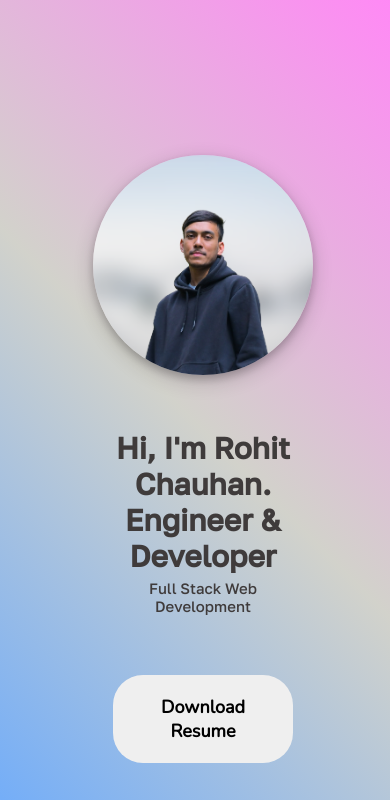
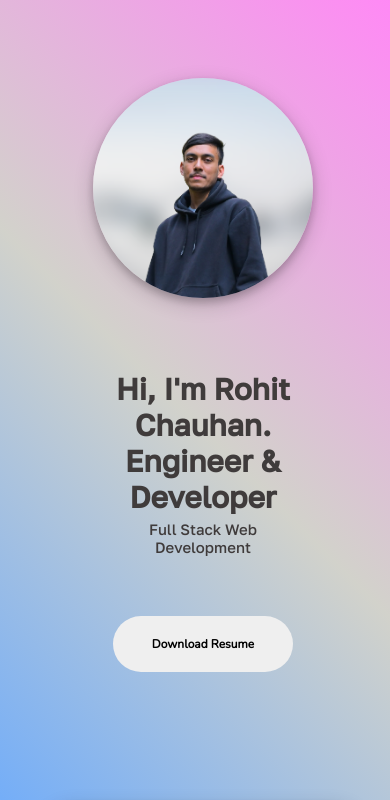
Before and after one commit to RohitChauhan98/Portfolio, a plain HTML site: page index.html in a window 390 px wide. Shown: the top 800 px of the page. Drawn offline with nearby package versions, Linux system fonts and the light colour scheme.

Commit message:
Resposiveness

```diff
--- a/style.css
+++ b/style.css
@@ -1,4 +1,9 @@
+body{
+    min-height: 100vh;
+    width:100vw;
+    overflow-x:hidden;
 
+}
 
 /* PAGE 1 */
 
@@ -188,32 +193,27 @@ input:focus {
 /* Responsiveness */
 @media only screen and (max-width: 500px) {
 
-    html{
-        margin: 0px;
-        padding: 0px;
-        width: 100vw;
-        height: 100vh;
-    }
+
 
     .grid-container {
         display: block;
     }
 
     .intro {
-        display: grid;
+        display: flex;
+        flex-direction: column-reverse;
         font-family: 'Golos Text', sans-serif;
         /* color: rgb(63, 59, 59); */
         font-size: 15px;
-        margin: 100px auto;
-        /* width: 100vw; */
+        margin: 50px auto;
 
     }
 
     .intro-text {
-        /* width: 470px; */
+
         margin: 0 auto;
         width: 200px;
-        margin-top: 300px;
+        margin-top: 20px;
         text-align: center;
         padding: 10px;
     }
@@ -225,9 +225,6 @@ input:focus {
     }
 
     .profileimg {
-        position: absolute;
-        top: 35px;
-        left: 35px;
         margin: 20px auto;
 
     }
@@ -257,7 +254,7 @@ input:focus {
         width: 300px;
         margin: 30px auto;
         padding: 10px;
-        font-size: 20px;
+        font-size: 18px;
     }
 
 
@@ -265,15 +262,20 @@ input:focus {
         width: 180px;
         margin: 0px auto;
         margin-top: 30px;
+        font-size: 12px;
+    }
+
+
+    html, body{
+        overflow-x: hidden;
+        max-width: 100%;
     }
 
 
 
 
-
-
-
-    .btnSubmit {
+    .btnProject {
+        position: absolute;
         right: 20px;
         bottom: 20px;
     }
```
